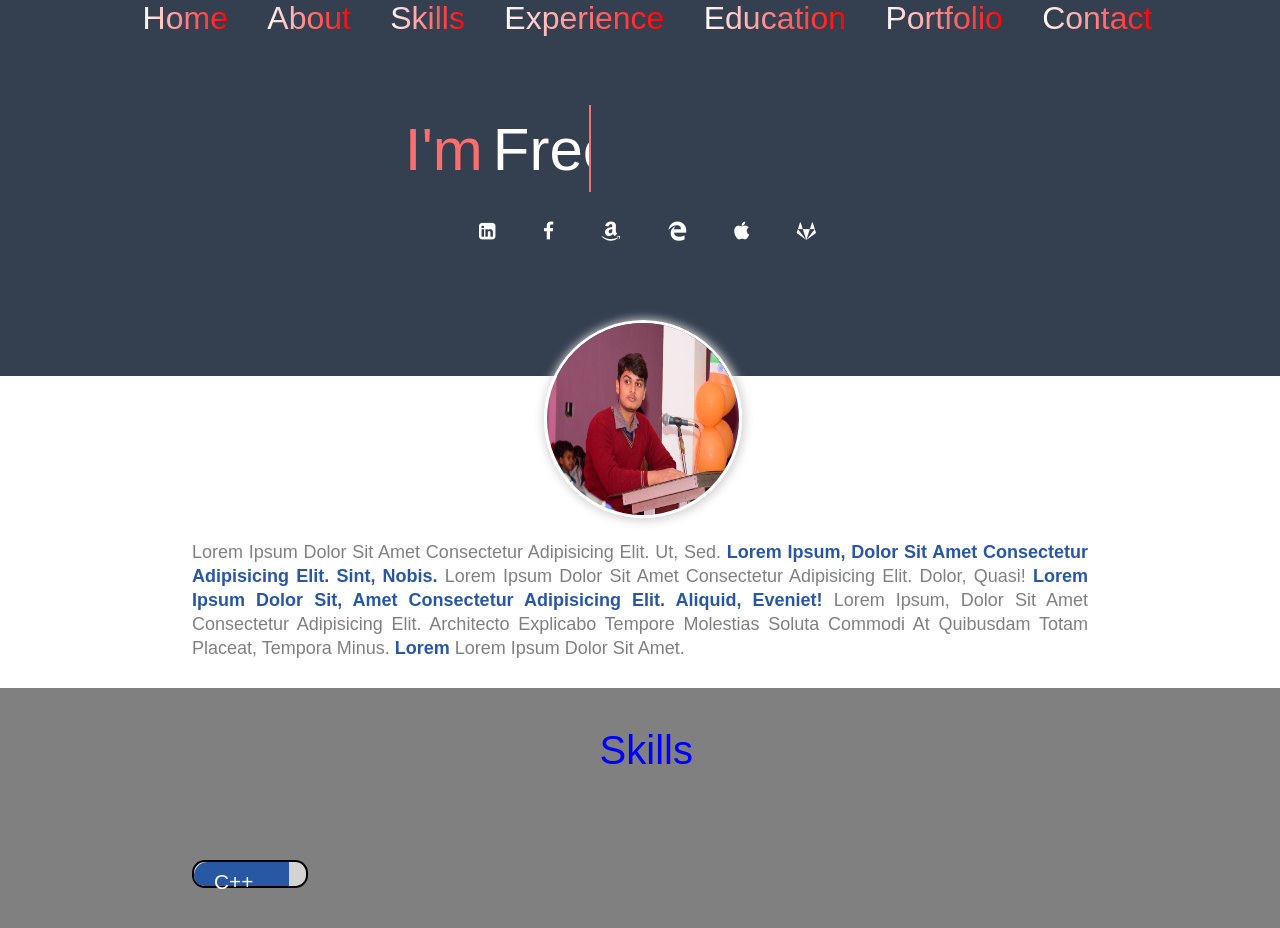
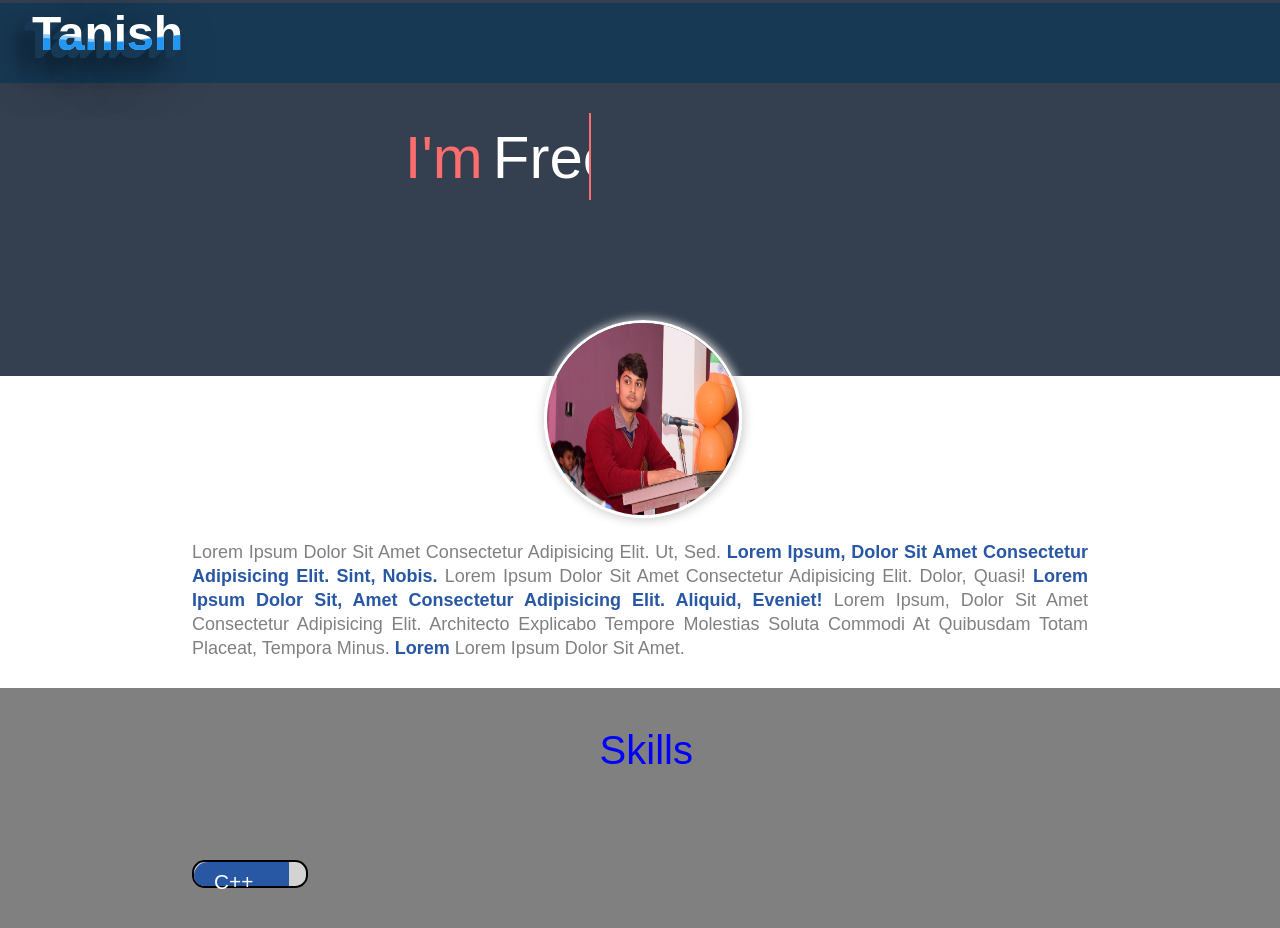
Before and after one commit to Tanish-Mishra/Portfolio, a plain HTML site: page Portfolio/index.html in a window 1280 px wide. Shown: the top 928 px of the page. Drawn offline with Linux system fonts and the light colour scheme.

Commit message:
water wave animation added

```diff
--- a/Portfolio/index.html
+++ b/Portfolio/index.html
@@ -17,70 +17,35 @@
     <title>Tanish Mishra &nbsp; !</title>
   </head>
   <body>
+
     <header id="body-header">
+
       <nav>
-        <ul class="horizontal-list text-centre nav-menu styled-text background-nav">
-          <li><a href="#" target="blank">Home</a></li>
-          <li><a href="#" target="blank">About</a></li>
-          <li><a href="#" target="blank">Skills</a></li>
-          <li><a href="#" target="blank">Experience</a></li>
-          <li><a href="#" target="blank">Education</a></li>
-          <li><a href="Typing Animation/index.html" target="blank">Portfolio</a></li>
-          <li><a href="#" target="blank">Contact</a></li>
-        </ul>
+       <div class="ani-container">
+        <div class="liquid">
+          <h2>Tanish</h2>
+          <h2>Tanish</h2>
+          <h2>Tanish</h2>
+          <h2>Tanish</h2>
+        </div>
+       </div>
       </nav>
-       <!-- <div id="name-social-container">
-        <div class="text-centre">
-          <h4 id="my-name">Tanish Mishra</h4>
-        </div>  -->
+
         <div class="Typing-animation-wrapper">
           <div class="static-txt">
             I'm
           </div>
           <ul class="dynamic-txts">
-            <li><span>Tanish Mishra</span></li>
-            <li>
+            <li><span >
+              Web Developer
+             </span></li>
+             <li>
               <span>Web Developer</span>
             </li>
             <li><span>Designer</span></li>
             <li><span>Freelancer</span></li>
           </ul>
         </div>
-        <div id="social-icons">
-          <ul class="horizontal-list text-centre social-icons">
-            <li>
-              <a href="#" target="_blank"
-                ><i class="fa fa-linkedin-square" aria-hidden="true"></i
-              ></a>
-            </li>
-            <li>
-              <a href="#" target="_blank"
-                ><i class="fa fa-facebook" aria-hidden="true"></i>
-              </a>
-            </li>
-            <li>
-              <a href="#" target="_blank"
-                ><i class="fa fa-amazon" aria-hidden="true"></i
-              ></a>
-            </li>
-            <li>
-              <a href="" target="_blank"
-                ><i class="fa fa-edge" aria-hidden="true"></i
-              ></a>
-            </li>
-            <li>
-              <a href="#" target="_blank"
-                ><i class="fa fa-apple" aria-hidden="true"></i
-              ></a>
-            </li>
-            <li>
-              <a href="#" target="_blank"
-                ><i class="fa fa-gitlab" aria-hidden="true"></i
-              ></a>
-            </li>
-          </ul>
-        </div>
-      </div>
     </header>
     <main id="main">
       <section id="about">
--- a/Portfolio/style.css
+++ b/Portfolio/style.css
@@ -14,68 +14,76 @@ body {
   padding-top: 1rem;
   background-attachment:scroll;
 }
-.horizontal-list {
-  list-style: none;
-  padding-left: 0px;
-  margin-top: -1rem;
+.ani-container{
+  background-color: #183954;
+  height: 5rem;
+  width: 100%;
+  margin-top: -0.8rem;
+}
 
-}
+       /* Liquid Animation */
+ .liquid{
+   display:inline-flex;
+   position: relative;
+
+  background-color: #183954;
 
 
 
 
-.horizontal-list li {
-  display: inline-block;
-  margin: 0px 8px 8px 23px;
+ }
+ .liquid h2{
+   position:absolute;
+   font-size: 3rem;
+   margin-top: -1.5rem;
+   margin-left: 2rem;
+ }
+
+
+
+ .liquid h2:nth-child(1){
+  color:#fff;
+  text-shadow: -2px 2px 0px #183954,
+  -2px 2px 0px #183954,
+  -4px 4px 0px #183954,
+  -6px 6px 0px #183954,
+  -8px 8px 0px #183954,
+  -18px 18px 20px  rgba(0,0,0,0.5),
+  -18px 18px 50px  rgba(0,0,0,0.5)
+  ;
 }
-.horizontal-list li a {
-  text-decoration: none;
-  color: white;
-  font-size: 2rem;
+.liquid h2:nth-child(2){
+    color:#2196f3;
+    opacity: 0.5;
+    animation-name: water;
+    animation-iteration-count: infinite;
+    animation-duration: 3s;
+    animation-timing-function: ease-in-out;
+}
+.liquid h2:nth-child(3){
+    color:#2196f3;
+    opacity: 0.5;
+    animation-name: water;
+    animation-iteration-count: infinite;
+    animation-duration: 6s;
+    animation-timing-function: ease-in-out;
+}
+.liquid h2:nth-child(4){
+    color:#2196f3;
+    animation-name: water;
+    animation-iteration-count: infinite;
+    animation-duration: 4s;
+    animation-timing-function: ease-in-out;
+}
+@keyframes water{
+    0%,100%{
+        clip-path: polygon(0% 46%, 16% 45%, 34% 52%, 50% 61%,68% 65%,85% 61%, 100% 53%,100% 100%, 0% 100%);
+    }
+    50%{
+        clip-path: polygon(0 66%,14% 73%,34% 76%, 50% 71%, 64% 62%, 79% 55%, 100% 51%,100% 100%,0% 100%);
+    }
 }
 
-
-.nav-menu li a:hover {
-  border-bottom: 2px solid teal;
-  color: yellow;
-}
-
-.nav-menu li a {
-  transition: color 1s, border-bottom 4s;
-}
-.text-centre {
-  text-align: center;
-}
-/* Styled Text for nav bar*/
-
-.styled-text li a {
-  background-image: linear-gradient(90deg,white,red);
-    -webkit-background-clip: text;
-  background-clip: text;
-  color:transparent;
-}
-
-
-/* Name and Social Icons */
-
-#name-social-container {
-  margin-top: 0vh;
-}
-#my-name {
-  padding-bottom: 13px;
-  font-size: 3.9rem;
-  letter-spacing: 0.1rem;
-  margin-bottom: 0.5rem;
-  font-family: sans-serif;
-  font-weight: bolder;
-  font-style: normal;
-  opacity: 1;
-  background-image:linear-gradient(90deg,rgb(183, 0, 255),white);
-  -webkit-background-clip: text;
-  background-clip: text;
-   -webkit-text-fill-color: transparent;
-
-}
 .Typing-animation-wrapper{
   display: flex;
   justify-content: center;
@@ -150,18 +158,6 @@ animation-fill-mode: none;
   }
 }
 
-.social-icons li a i {
-  padding: 4px;
-  font-size: 1.2rem;
-  /* color:pink;  */
-  border-radius: 50%;
-}
-.social-icons li a i:hover {
-  box-shadow: 0px 0px 6px 4px rgba(230, 196, 196, 0.3);
-  color: red;
-  transition: color 2s;
-  /* transition: property duration timing-function delay; */
-}
 /* About section */
 #about {
   position: relative;
```
